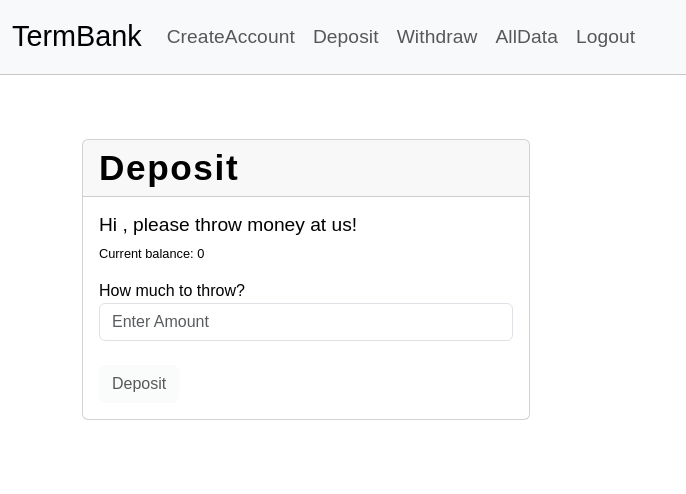
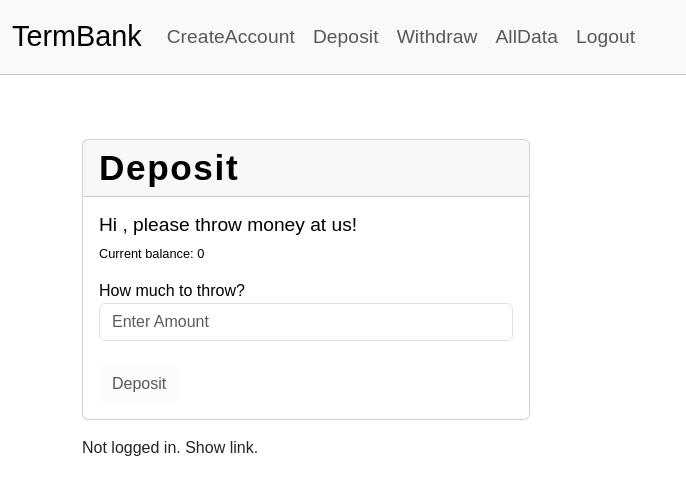
Before and after one commit to JOJ0/mitx-badbank, a React (Vite) app in the folder front/: page /deposit in a window 1280 px wide. Shown: the top 494 px of the page, without its empty margins (0-686 px from the left). Built offline with nearby package versions, Linux system fonts and the light colour scheme; no server answers; a web font is replaced by a local one.

Commit message:
Provide Footer cmp, use in Deposit, shows login stat

```diff
--- a/front/src/common.jsx
+++ b/front/src/common.jsx
@@ -131,3 +131,22 @@ export function Card(props) {
     </div>
   )
 }
+
+export function Footer(props) {
+  function html(props) {
+    if (props.activeUser == '') {
+      return "Not logged in. Show link."
+    }
+    else {
+      return `Logged in as ${props.activeUser}`
+    }
+  }
+
+  return(
+    <>
+    <div >
+      {html(props)}
+    </div>
+    </>
+  )
+}
--- a/front/src/deposit.jsx
+++ b/front/src/deposit.jsx
@@ -1,5 +1,5 @@
 import { useState, useContext, useEffect } from 'react';
-import { Card, apiPutRequest } from './common.jsx'
+import { Card, apiPutRequest, Footer } from './common.jsx'
 import { UserContext, getBalance, styleSubmitButton } from './common.jsx'
 
 function Deposit() {
@@ -64,6 +64,7 @@ function Deposit() {
 }
 
   return (
+    <>
     <Card
       header="Deposit"
       title={`Hi ${ctx.email}, please throw money at us!`}
@@ -83,6 +84,8 @@ function Deposit() {
       }
       txtcolor="black"
     />
+    <Footer activeUser={ctx.email} />
+    </>
   );
 }
 
```
